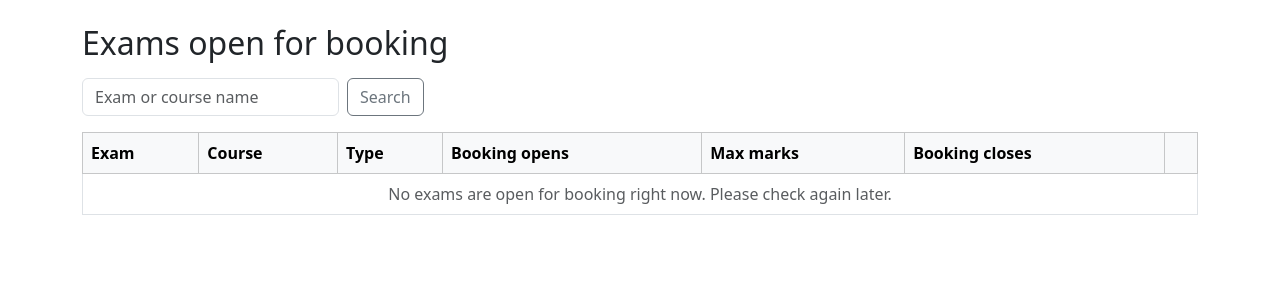
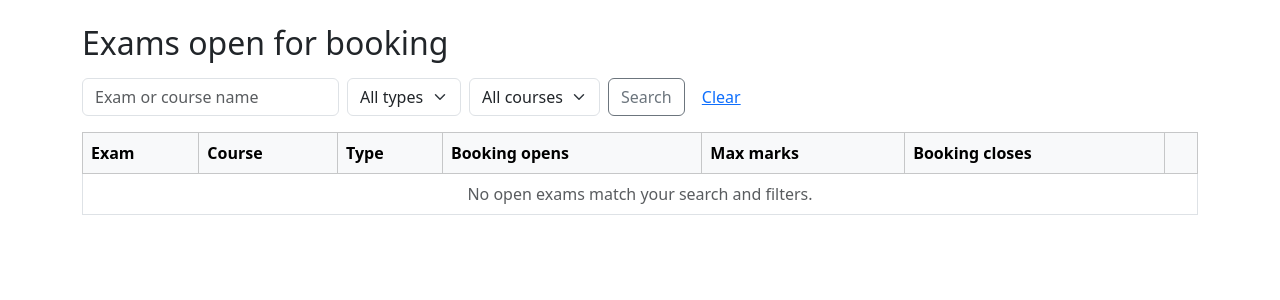
Before and after one commit to murali-ftw/ExamMgmtPortal, a Flask app: template templates/student/exams.html in a window 1280 px wide. Shown: the part 56-356 px from the top of the page. Run offline with Flask 3, Linux system fonts and the light colour scheme; the template is opened without the code that fills it, so the values that code supplies are empty; some libraries are stand-ins or nearby versions.

Commit message:
Add exam type and course filters for students

```diff
--- a/templates/student/exams.html
+++ b/templates/student/exams.html
@@ -1,16 +1,35 @@
-{# Student: exams open for booking right now, with a search box #}
+{# Student: exams open for booking right now, with a search box and type/course filters #}
 {% extends "base.html" %}
 {% block title %}Exams{% endblock %}
 {% block content %}
 <h2 class="mb-3">Exams open for booking</h2>
+
+{# True when the search box or any filter is in use #}
+{% set filtering = q or exam_type or course_id is not none %}
 
 <form method="get" class="row g-2 mb-3">
     <div class="col-auto">
         <input type="text" name="q" value="{{ q }}" class="form-control" placeholder="Exam or course name">
     </div>
     <div class="col-auto">
+        <select name="exam_type" class="form-select">
+            <option value="">All types</option>
+            {% for type_name in exam_types %}
+            <option value="{{ type_name }}" {% if exam_type == type_name %}selected{% endif %}>{{ type_name }}</option>
+            {% endfor %}
+        </select>
+    </div>
+    <div class="col-auto">
+        <select name="course_id" class="form-select">
+            <option value="">All courses</option>
+            {% for course in courses %}
+            <option value="{{ course.id }}" {% if course_id == course.id %}selected{% endif %}>{{ course.code }} - {{ course.name }}</option>
+            {% endfor %}
+        </select>
+    </div>
+    <div class="col-auto">
         <button type="submit" class="btn btn-outline-secondary">Search</button>
-        {% if q %}<a class="btn btn-link" href="{{ url_for('student_exams.browse_exams') }}">Clear</a>{% endif %}
+        {% if filtering %}<a class="btn btn-link" href="{{ url_for('student_exams.browse_exams') }}">Clear</a>{% endif %}
     </div>
 </form>
 
@@ -45,7 +64,7 @@
         {% else %}
         <tr>
             <td colspan="7" class="text-center text-muted">
-                {% if q %}No open exams match "{{ q }}".{% else %}No exams are open for booking right now. Please check again later.{% endif %}
+                {% if filtering %}No open exams match your search and filters.{% else %}No exams are open for booking right now. Please check again later.{% endif %}
             </td>
         </tr>
         {% endfor %}
```
Also changed, not shown: routes/student/student_exam_routes.py (+31 -6 lines).
